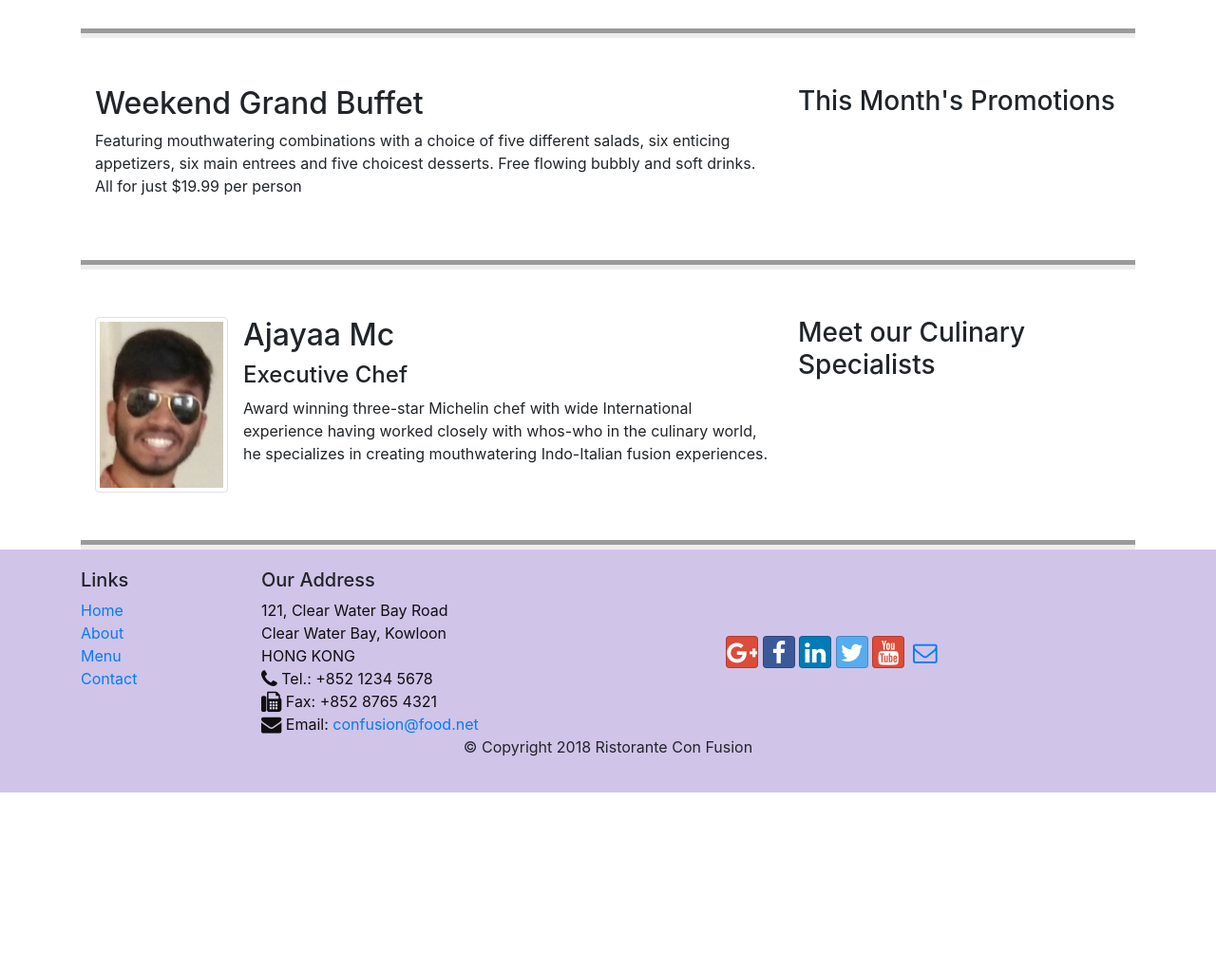
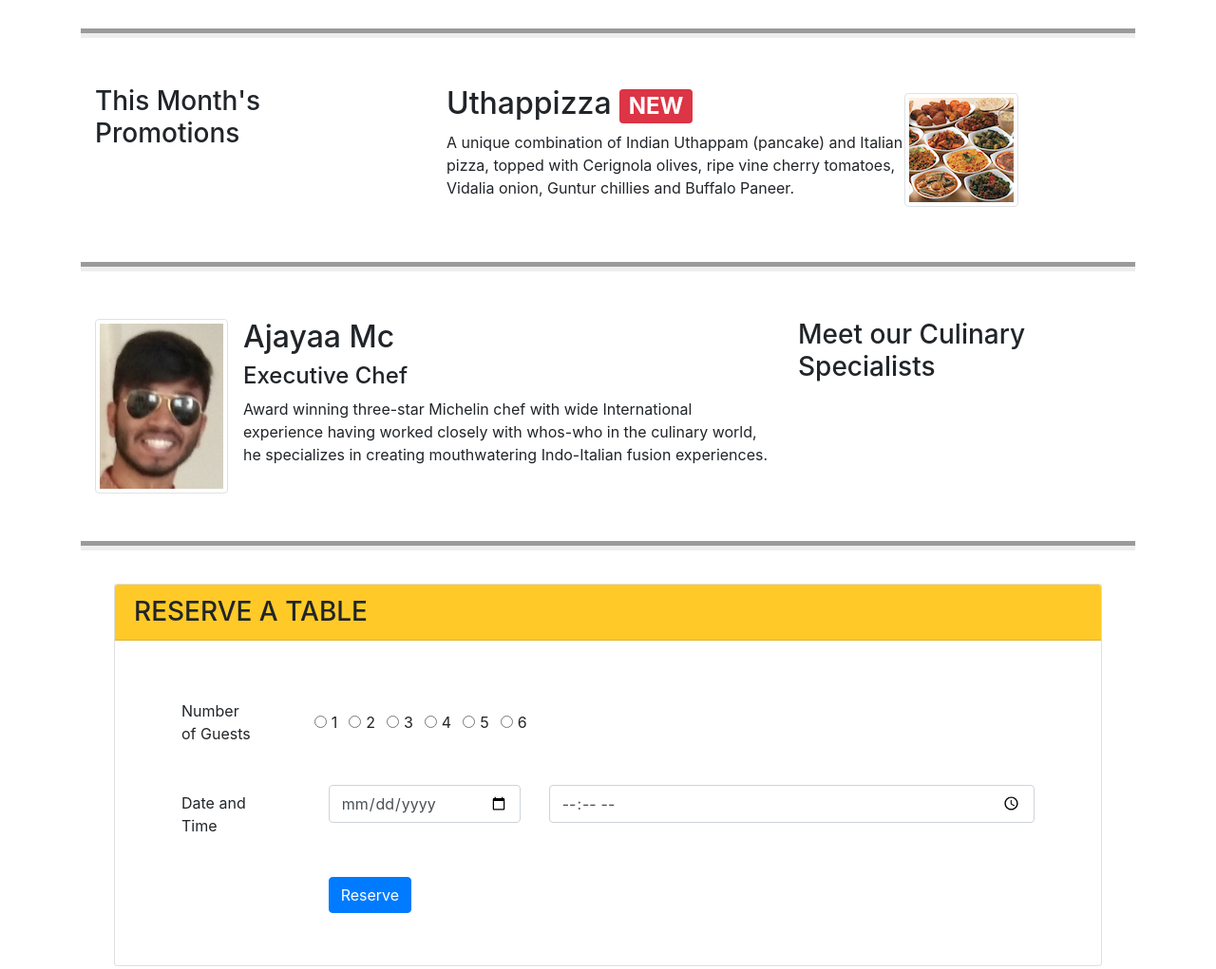
Before and after one commit to Karan05122000/ConFusion, a website: page index.html in a window 1280 px wide. Shown: the part 540-1561 px from the top of the page at 95% size. Before the commit the page ends 1375 px from the top, so only its background shows below. Drawn offline with nearby package versions, Linux system fonts and the light colour scheme.

Commit message:
assignment 2

```diff
--- a/css/styles.css
+++ b/css/styles.css
@@ -38,3 +38,10 @@ body{
     width:200px;
     height:40px;
   }
+
+ .back{
+     background-color: #ffca28;
+ }
+ .p {
+    margin: 35px;
+  }
--- a/index.html
+++ b/index.html
@@ -21,7 +21,7 @@
             <button class="navbar-toggler" type="button"data-toggle="collapse" data-target="#Navbar">
                 <span class="navbar-toggler-icon"></span>
             </button>
-            <a class="navbar-brand mr-auto" href="#"><a class="navbar-brand mr-auto" href="#"><img src="img/logo.png" height="30" width="41"></a>/a>
+            <a class="navbar-brand mr-auto" href="#"><a class="navbar-brand mr-auto" href="#"><img src="img/logo.png" height="30" width="41"></a>
                 <div class="collapse navbar-collapse"id="Navbar">
                     <ul class="navbar-nav mr-auto">
                         <li class="nav-item active"><a class="nav-link" href="#"><span class="fa fa-home fa-lg"></span> Home </a></li>
@@ -34,15 +34,21 @@
     </nav>
     <header>
         <div class="jumbotron">
+            <div class="container">
                 <div class="row row-header" >
-                <div class="col-12 col-sm-6 ">
+                    <div class="col-12 col-sm-6 align-self-center">
                         <h1>Ristorante con Fusion</h1>
                         <p>We take inspiration from the World's best cuisines, and create a unique fusion experience. Our lipsmacking creations will tickle your culinary senses!</p>
                     </div>
                     <div class="col-12 col-sm align-self-center">
                         <img src="img/logo.png" class="img-fluid">
                     </div>
+                    <div class="col-12 col-sm align-self-center">
+                        <button type="button" class="btn btn-warning" ><a href="#bottom">Reserve a Table</a></button>
                     </div>
+                </div>
+            </div>
+
         </div>
     </header>
     <div class="container">
@@ -70,12 +76,21 @@
 
 
         <div class="row row-content align-item-center">
-            <div class="col-12 col-sm-5 order-sm-last col-md-4">
-                <h3>This Month's Promotions</h3>
+            <div class="col-12 col-sm-5 order-sm-first col-md-4">
+                <h3>This Month's<br> Promotions</h3>
             </div>
-            <div class="col-12 col-sm order-sm-first col-md">
-                <h2>Weekend Grand Buffet</h2>
-                <p>Featuring mouthwatering combinations with a choice of five different salads, six enticing appetizers, six main entrees and five choicest desserts. Free flowing bubbly and soft drinks. All for just $19.99 per person </p>
+            <div class="media col-sm-7">
+                <div class="media-body">
+                    <h2 class="mt-0">Uthappizza
+                        <span class="badge badge-danger">NEW</span>
+                    </h2>
+                    <p class="d-none d-sm-block">A unique combination of Indian Uthappam (pancake) and
+                        Italian pizza, topped with Cerignola olives, ripe vine
+                        cherry tomatoes, Vidalia onion, Guntur chillies and
+                        Buffalo Paneer.</p>
+                </div>
+                <img class="d-flex mr-3 img-thumbnail align-self-center"
+                        src="img/buffet.png" alt="buffet">
             </div>
         </div>
 
@@ -97,6 +112,54 @@
                         </p>
                     </div>
                 </div>
+            </div>
+        </div>
+        <div class="card p" id="bottom" >
+            <h3 class="card-header text-black back" >RESERVE A TABLE</h3>
+            <div class="card-body">
+                <form >
+                    <div class="form-group row p" >
+                        <label for="number of guests" class="col-md-2 col-form-label">Number<br> of Guests</label>
+                            <div class="form-check form-check-inline">
+                            <input class="form-check-input" type="radio" name="inlineRadioOptions" id="inlineRadio1" value="option1">
+                            <label class="form-check-label" for="inlineRadio1">1</label>
+                            </div>
+                            <div class="form-check form-check-inline">
+                            <input class="form-check-input" type="radio" name="inlineRadioOptions" id="inlineRadio2" value="option2">
+                            <label class="form-check-label" for="inlineRadio2">2</label>
+                            </div>
+                            <div class="form-check form-check-inline">
+                            <input class="form-check-input" type="radio" name="inlineRadioOptions" id="inlineRadio3" value="option3">
+                            <label class="form-check-label" for="inlineRadio3">3</label>
+                            </div>
+                            <div class="form-check form-check-inline">
+                            <input class="form-check-input" type="radio" name="inlineRadioOptions" id="inlineRadio1" value="option1">
+                            <label class="form-check-label" for="inlineRadio1">4</label>
+                            </div>
+                            <div class="form-check form-check-inline">
+                            <input class="form-check-input" type="radio" name="inlineRadioOptions" id="inlineRadio2" value="option2">
+                            <label class="form-check-label" for="inlineRadio2">5</label>
+                            </div>
+                            <div class="form-check form-check-inline">
+                            <input class="form-check-input" type="radio" name="inlineRadioOptions" id="inlineRadio3" value="option3">
+                            <label class="form-check-label" for="inlineRadio3">6</label>
+                        </div>
+                    </div>
+                    <div class="form-group row p">
+                        <label for="dat&time" class="col-12 col-md-2 col-form-label ">Date and<br> Time</label>
+                        <div class="col-5 col-md-3">
+                            <input type="date" class="form-control" id="date" name="date" placeholder="Date">
+                        </div>
+                        <div class="col-7 col-md-7">
+                            <input type="time" class="form-control" id="time" name="time" placeholder="Time">
+                        </div>
+                    </div>
+                    <div class="form-group row p">
+                        <div class="offset-md-2 col-md-10">
+                            <button type="submit" class="btn btn-primary">Reserve</button>
+                        </div>
+                    </div>
+                </form>
             </div>
         </div>
     </div>
```
Lines whose indentation alone changed are shown as unchanged.
